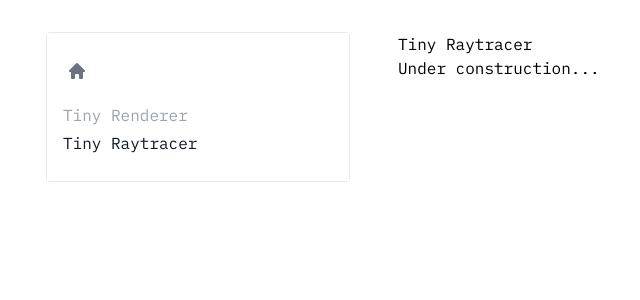
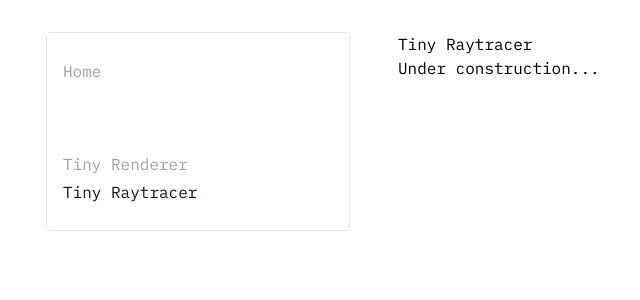
Before and after one commit to ColorOfLight/tiny-series, a React (Vite) app in the folder page/: page /tiny-raytracer in a window 1280 px wide. Shown: the top 300 px of the page, without its empty margins (98-738 px from the left). Built offline with nearby package versions, Linux system fonts and the light colour scheme.

Commit message:
page(fix): update Sidebar desgin
- HomeIcon -> text

```diff
--- a/page/src/components/Sidebar.tsx
+++ b/page/src/components/Sidebar.tsx
@@ -1,7 +1,7 @@
 import { memo, forwardRef, ComponentPropsWithoutRef } from "react";
 import clsx from "clsx";
-import HomeIcon from "@/icons/HomeIcon";
 import { Link } from "react-router-dom";
+import Divider from "@/components/Divider";
 
 export interface SidebarProps extends ComponentPropsWithoutRef<"div"> {
   onLinksClick?: React.EventHandler<React.MouseEvent>;
@@ -11,8 +11,8 @@ export interface SidebarProps extends ComponentPropsWithoutRef<"div"> {
 const Sidebar = memo(
   forwardRef<HTMLDivElement, SidebarProps>(
     ({ className, onLinksClick, currentPath, ...restProps }, ref) => {
-      const selected = "text-gray-900";
-      const unselected = "text-gray-400";
+      const selectedItemClass = "text-gray-900";
+      const unselectedItemClass = "text-gray-400 hover:text-gray-700";
 
       return (
         <div
@@ -20,19 +20,25 @@ const Sidebar = memo(
           {...restProps}
           ref={ref}
         >
-          <div className="flex mb-4">
+          <ul>
             <Link to="/" onClick={onLinksClick}>
-              <div className="p-1 grow-0">
-                <HomeIcon className="fill-gray-500" />
-              </div>
+              <li
+                className={clsx(
+                  "py-0.5",
+                  currentPath === "/" ? selectedItemClass : unselectedItemClass
+                )}
+              >
+                Home
+              </li>
             </Link>
-          </div>
-          <ul>
+            <Divider className="my-1 bg-white" />
             <Link to="/tiny-renderer" onClick={onLinksClick}>
               <li
                 className={clsx(
                   "py-0.5",
-                  currentPath === "/tiny-renderer" ? selected : unselected
+                  currentPath === "/tiny-renderer"
+                    ? selectedItemClass
+                    : unselectedItemClass
                 )}
               >
                 Tiny Renderer
@@ -42,7 +48,9 @@ const Sidebar = memo(
               <li
                 className={clsx(
                   "py-0.5",
-                  currentPath === "/tiny-raytracer" ? selected : unselected
+                  currentPath === "/tiny-raytracer"
+                    ? selectedItemClass
+                    : unselectedItemClass
                 )}
               >
                 Tiny Raytracer
```
